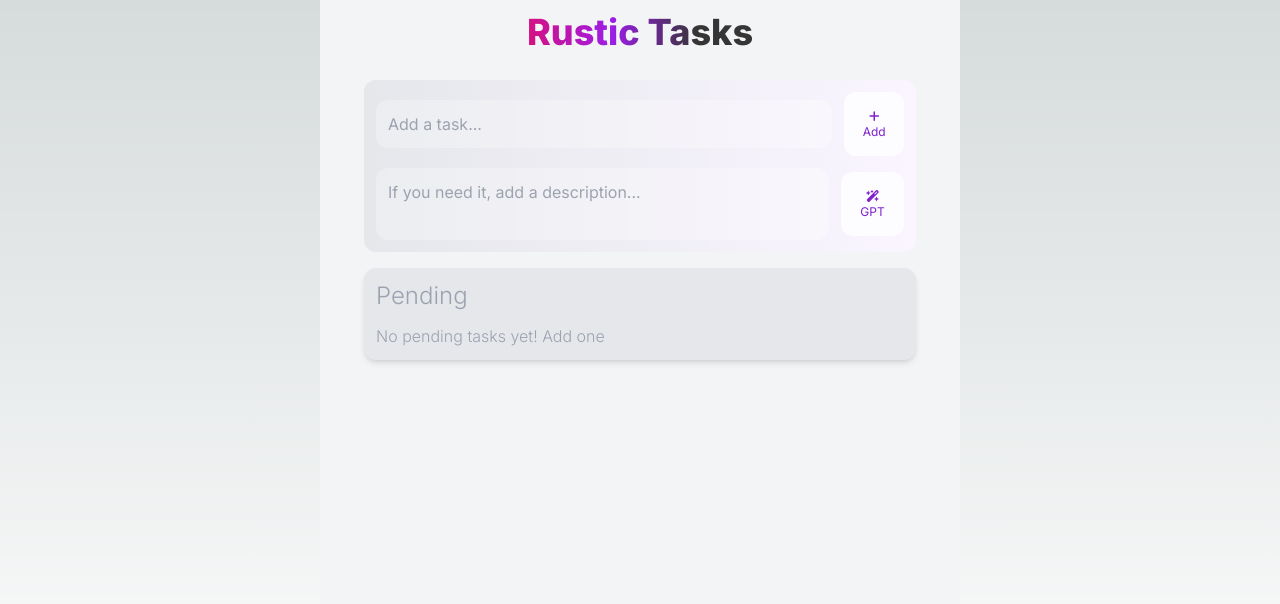
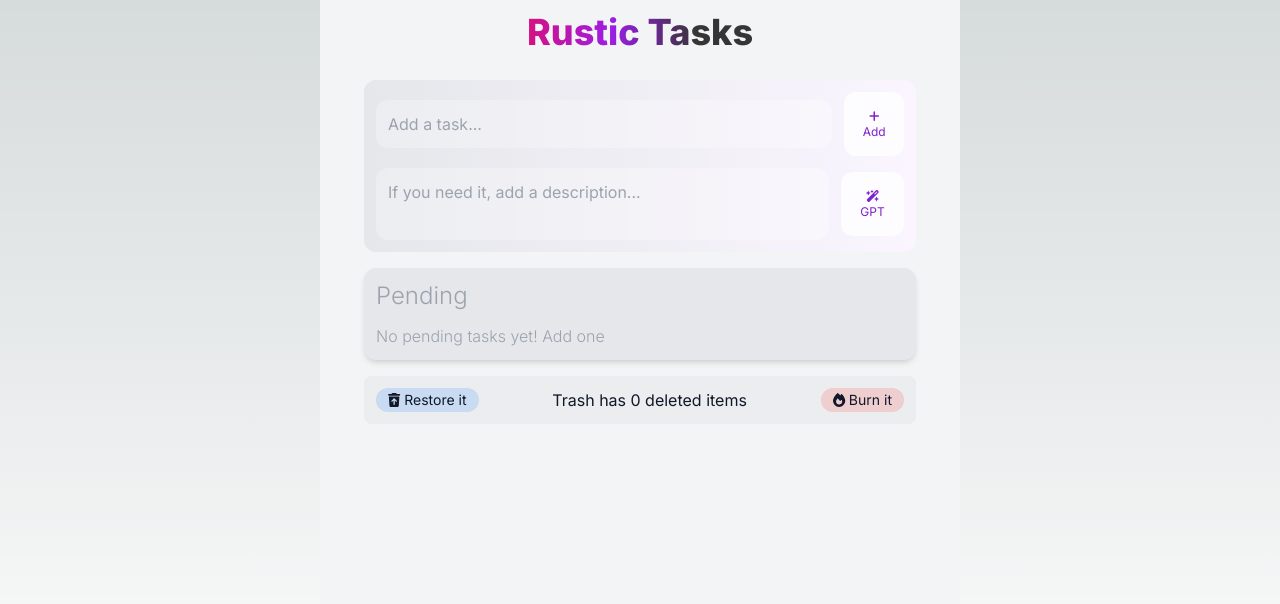
Before and after one commit to sauloco/rustic-todo, a Next.js app: page / in a window 1280 px wide. Shown: the top 604 px of the page. Built offline with nearby package versions, Linux system fonts and the light colour scheme.

Commit message:
extracted Trash component and fixing styling

```diff
--- /dev/null
+++ b/src/pages/components/Trash.tsx
@@ -0,0 +1,75 @@
+import {FontAwesomeIcon} from '@fortawesome/react-fontawesome';
+import {faFire, faTrashRestore} from '@fortawesome/free-solid-svg-icons';
+import React from 'react';
+
+interface TrashProps {
+	onBurn: () => void,
+	onRestore: () => void,
+	items: Item[]
+}
+
+const Trash: React.FC<TrashProps> = ({items, onBurn, onRestore}) => {
+	return <div
+		className={`
+							sticky
+							bottom-0
+							bg-gray-300
+							dark:bg-gray-700
+							p-3
+							backdrop-blur-md
+							rounded-lg
+							bg-opacity-25
+							flex
+							flex-row
+							items-center
+							justify-between
+							m-3
+							mt-0
+							w-auto
+						`}>
+		<button className={`
+							appearance-none
+							border-none
+							outline-none
+							p-3
+							text-sm
+							flex
+							items-center
+							justify-center
+							rounded-full
+							h-6
+							w-auto
+							hover:bg-opacity-50
+							bg-blue-400
+							bg-opacity-25
+							inline
+						`} title={'Restore items'} onClick={() => onRestore()} value="">
+			<FontAwesomeIcon icon={faTrashRestore}/>
+			<span className={'sm:inline hidden'}>&nbsp;Restore {items.length > 1 ? 'all' : 'it'}</span>
+		</button>
+		<span
+			className={`w-auto`}>{`Trash has ${items.length} deleted item${items.length === 1 ? '' : 's'}`}</span>
+		<button className={`
+							appearance-none
+							border-none
+							outline-none
+							p-3
+							text-sm
+							flex
+							items-center
+							justify-center
+							rounded-full
+							h-6
+							w-auto
+							hover:bg-opacity-50
+							bg-red-400
+							bg-opacity-25
+							inline
+						`} title={'Burn trash'} onClick={() => onBurn()}>
+			<FontAwesomeIcon icon={faFire}/>
+			<span className={'sm:inline hidden'}>&nbsp;Burn {items.length > 1 ? 'them' : 'it'}</span>
+		</button>
+	</div>;
+}
+
+export default Trash
--- a/src/pages/index.tsx
+++ b/src/pages/index.tsx
@@ -2,9 +2,8 @@ import {Inter} from 'next/font/google'
 import React, {useEffect, useState} from 'react';
 import ItemInput from '@/pages/components/ItemInput';
 import TaskList from '@/pages/components/TaskList';
-import {FontAwesomeIcon} from '@fortawesome/react-fontawesome';
-import {faFire, faTrashRestore} from '@fortawesome/free-solid-svg-icons';
 import axios from 'axios';
+import Trash from '@/pages/components/Trash';
 
 const inter = Inter({subsets: ['latin']})
 
@@ -156,69 +155,8 @@ const Home: React.FC = () => {
 			<TaskList title={`Already Done ${filterDone().length ? filterDone().length : ''}`} items={filterDone()}
 			          onItemChange={handleItemChange}
 			          onItemDelete={handleItemChange}/>
-			{
-				filterDeleted().length
-					? <div
-						className={`
-							sticky
-							bottom-0
-							bg-gray-300
-							dark:bg-gray-700
-							p-3
-							backdrop-blur-md
-							rounded-lg
-							bg-opacity-25
-							flex
-							flex-row
-							items-center
-							justify-between
-							m-3
-							mt-0
-							w-auto
-						`}>
-						<button className={`
-							appearance-none
-							border-none
-							outline-none
-							p-3
-							text-sm
-							flex
-							items-center
-							justify-center
-							rounded-full
-							h-6
-							w-auto
-							hover:bg-opacity-50
-							bg-blue-400
-							bg-opacity-25
-							inline
-						`} title={'Restore'} onClick={restoreDeletedItems} value="">
-							<FontAwesomeIcon icon={faTrashRestore}/>&nbsp;Restore {filterDeleted().length > 1 ? 'all' : 'it'}
-						</button>
-						<span
-							className={`w-auto`}>{`Trash has ${filterDeleted().length} deleted item${filterDeleted().length === 1 ? '' : 's'}`}</span>
-						<button className={`
-							appearance-none
-							border-none
-							outline-none
-							p-3
-							text-sm
-							flex
-							items-center
-							justify-center
-							rounded-full
-							h-6
-							w-auto
-							hover:bg-opacity-50
-							bg-red-400
-							bg-opacity-25
-							inline
-						`} title={'Clear trash'} onClick={emptyDeletedItems}>
-							<FontAwesomeIcon icon={faFire}/>&nbsp;Burn {filterDeleted().length > 1 ? 'them' : 'it'}
-						</button>
-					</div>
-					: null
-			}
+			<Trash items={filterDeleted()} onBurn={emptyDeletedItems} onRestore={restoreDeletedItems}/>
+
 		</main>
 	)
 }
```
